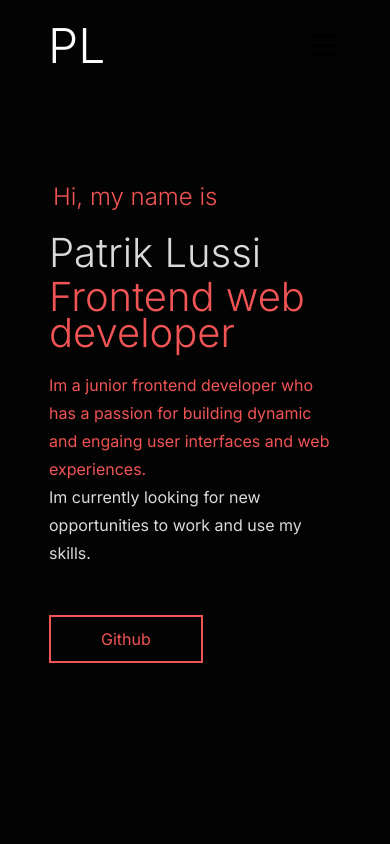
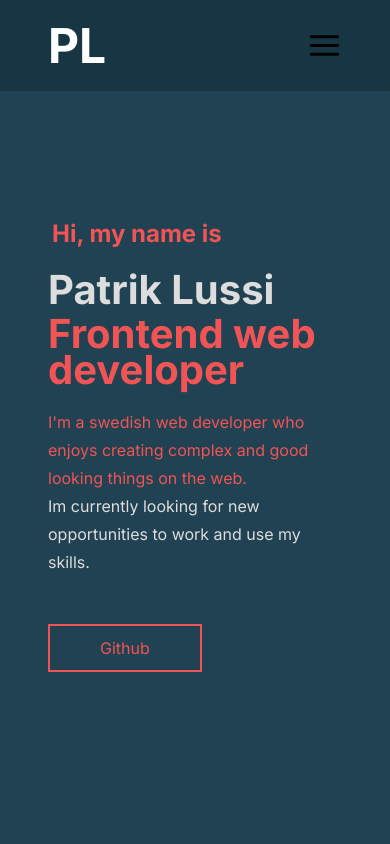
Before and after one commit to patriklussi/Portfolio, a React (Vite) app: page / in a window 390 px wide. Shown: the top 844 px of the page. Built offline with nearby package versions, Linux system fonts and the light colour scheme.

Commit message:
fixes and reworks

```diff
--- a/src/App.tsx
+++ b/src/App.tsx
@@ -15,7 +15,7 @@ function App() {
     aboutRef.current?.scrollIntoView({ behavior: "smooth", block: "start" });
   };
 
-  console.log(hover);
+
 
   return (
     <div className="App animate__animated animate__fadeIn  animate__delay-1s ">
@@ -25,19 +25,20 @@ function App() {
       <div className="test-art2"></div> */}
       <main className="hero">
         <section className="section landing ">
-          <div className="landing-content-container">
+          <div className="inner-container">
+            <div className="content">
               <h2 className="small-text">Hi, my name is</h2>
               <h1 className="light">Patrik Lussi</h1>
               <h1>Frontend web developer</h1>
 
               <div className="landing-text-box">
                 <p>
-                Im a junior frontend developer who has a passion for building
-                dynamic and engaing user interfaces and web experiences. <br />
+                  I'm a swedish web developer who enjoys creating complex and good looking things on the web.
+                  <br />
                   <span className="light">
                     {" "}
-                  Im currently looking for new opportunities to work and use my
-                  skills.{" "}
+                    Im currently looking for new opportunities to work and use
+                    my skills.{" "}
                   </span>
                 </p>
               </div>
@@ -51,21 +52,23 @@ function App() {
                 </a>
               </div>
               </div>
+          </div>
         </section>
 
         <section ref={aboutRef} className="section about-me">
+          <div className="inner-container">
             <div className="content-container">
               <div className="para-container">
                 <h2 className="category-h2">About me</h2>
                 <p>
-                As a junior frontend developer, I thrive on building dynamic and
-                engaging user interfaces using React, HTML, CSS, Svelte, and
-                other cutting-edge tools. I'm passionate about creating seamless
-                digital experiences that keep users coming back for more. With a
-                commitment to staying up-to-date with the latest industry trends
-                and best practices, I'm always looking for opportunities to grow
-                my skills and contribute to innovative projects. Let's connect
-                and build something great together!
+                  As a junior frontend developer, I thrive on building dynamic
+                  and engaging user interfaces using React, HTML, CSS, Svelte,
+                  and other cutting-edge tools. I'm passionate about creating
+                  seamless digital experiences that keep users coming back for
+                  more. With a commitment to staying up-to-date with the latest
+                  industry trends and best practices, I'm always looking for
+                  opportunities to grow my skills and contribute to innovative
+                  projects. Let's connect and build something great together!
                 </p>
                 <p>
                   My interest in web development started in highschool here in
@@ -78,20 +81,22 @@ function App() {
                 <article className="fake-image"></article>
               </div>
             </div>
+          </div>
         </section>
         <section className="section skills">
+          <div className="inner-container">
             <div className="skills-content-container">
               <h2 className="category-h2">Skills</h2>
               <p>
                 My skills and passion reside mostly on the frontend as i enjoy
                 creating good looking applications people can interact with. The
-              primary technologies i work with are HTML, CSS, JavaScript , React
-              and Vue.{" "}
+                primary technologies i work with are HTML, CSS, JavaScript ,
+                React and Vue.{" "}
               </p>
               <p>
                 I love exploring new frameworks and libraries in the JavaScript
-              ecosystem such as Qwik, Svelte and Astro. My backend experience is
-              limited to Node.Js and a little bit of .NET & C#
+                ecosystem such as Qwik, Svelte and Astro. My backend experience
+                is limited to Node.Js and a little bit of .NET & C#
               </p>
 
               <div className="icon-display-container">
@@ -109,18 +114,23 @@ function App() {
                 <p className="skill-container-title">Backend & other tools</p>
               </div>
             </div>
+          </div>
         </section>
         <section className="section experience">
-          <h2 className="category-h2">Previous work</h2>
+          <div className="inner-container">
+            <h2 className="category-h2">Work experience</h2>
+            <p>These are some of the places i have worked recently </p>
+          </div>
         </section>
         <section className="section projects">
+          <div className="inner-container">
             <h2 className="category-h2">My projects</h2>
 
             <div className="featured-projects"></div>
 
             <div className="project-content-container">
               <div className="grid-container-p">
-              {projects?.map(item => (
+                {projects?.map((item) => (
                   <>
                     <article className="project-card">
                       <header>
@@ -129,24 +139,23 @@ function App() {
                             {item.tags.map((tags) => (
                               <li>{tags}</li>
                             ))}
-
                           </ul>
                         </div>
                         <h3>{item.name}</h3>
                         <div className="desc-container">
-                    <p className="small-desc">
-                    {item.desc}
-                    </p>
+                          <p className="small-desc">{item.desc}</p>
                         </div>
                       </header>
 
                       <footer>
-
-                  <a className="project-card-a" href={item.url}>View project</a>
+                        <a className="project-card-a" href={item.url}>
+                          View project
+                        </a>
                       </footer>
                     </article>
                   </>
                 ))}
+              </div>
             </div>
           </div>
         </section>
--- a/src/components/Header.tsx
+++ b/src/components/Header.tsx
@@ -1,7 +1,10 @@
 import { Menu } from "react-feather";
+import useHeaderScroll from "../hooks/useHeaderScroll";
 const Header = ({scrollToAbout} : {scrollToAbout: ()=> void}) => {
+	const scrollDirection = useHeaderScroll();
+	console.log(scrollDirection);
 	return (
-		<header className='portfolio-header'>
+		<header className={`portfolio-header ${scrollDirection === "down" ? "hide" : ""}`}>
             <div>
               <a href="https://www.linkedin.com/in/patriklussi/">  <h2 className="header-title">
                     PL
--- /dev/null
+++ b/src/hooks/useHeaderScroll.ts
@@ -0,0 +1,28 @@
+import { useEffect, useState } from "react";
+
+const useHeaderScroll = () => {
+const [scrollDirection,setScrollDirection] = useState<string>();
+
+useEffect(()=>{
+let lastScrollY = window.scrollY;
+
+const updateScrollDirection = () => {
+    const scrollY = window.scrollY;
+    const direction = scrollY > lastScrollY ? "down" : "up";
+    if(direction !== scrollDirection && (scrollY - lastScrollY > 5 || scrollY - lastScrollY < -5)){
+        setScrollDirection(direction);
+    }
+    lastScrollY = scrollY > 0 ? scrollY : 0;
+}
+
+window.addEventListener("scroll",updateScrollDirection);
+
+
+return () => {
+window.removeEventListener("scroll", updateScrollDirection);
+}
+},[scrollDirection]);
+return scrollDirection;
+}
+
+export default useHeaderScroll;
--- a/src/hooks/useOnScreen.ts
+++ /dev/null
@@ -1,6 +0,0 @@
-
-const useOnScreen = () => {
-
-}
-
-export default useOnScreen
--- a/src/index.css
+++ b/src/index.css
@@ -24,13 +24,13 @@
 }
 
 body {
-    background-color: var(--dark);
+
     font-family: "Inter", sans-serif;
 }
 
 :where(h1, h2, h3, h4, h5) {
     font-family: "Inter", sans-serif;
-    font-weight: 300;
+    font-weight: bold;
 }
 
 p {
@@ -82,14 +82,23 @@ a {
 
 /* Header */
 .portfolio-header {
-    width: 100vw;
+    background: var(--cardBgDark);
+    width: 100%;
     display: flex;
     padding: var(--md) var(--xxl);
     justify-content: space-between;
-    position: fixed;
+    position: sticky;
     z-index: 11;
     top: 0px;
     align-items: center;
+    height: 91px;
+    transition-property: all;
+    transition-timing-function: cubic-bezier(0.4, 0, 0.2, 1);
+    transition-duration: 500ms;
+}
+
+.hide {
+    top: -91px;
 }
 
 .menu {
@@ -141,6 +150,7 @@ a {
 }
 
 .bordered {
+    padding: 8px var(--md);
     border: 2px solid var(--border);
 }
 
@@ -152,31 +162,29 @@ a {
 
 .hero {
     color: var(--border);
-    padding: var(--md);
     min-height: 100vh;
-    max-width: 1600px;
     position: relative;
-    padding: 0px 150px;
-    margin: 0px auto;
+
 }
 
 .section {
     padding: var(--sm);
-    max-width: 1100px;
     min-height: 100vh;
+    background-color: var(--cardBg);
+    padding: var(--xxl);
     margin: 0 auto;
 }
 
-.landing {
-    display: flex;
-    align-items: flex-start;
-    justify-content: center;
-    flex-direction: column;
+.landing .content {
+    margin-top: 5rem;
 }
 
-.landing-content-container {
-    padding: 0px var(--md);
+.inner-container {
+    max-width: 1200px;
+    margin: 0 auto;
 }
+
+
 
 .landing h1 {
     font-size: clamp(40px, 8vw, 80px);
@@ -207,7 +215,7 @@ a {
 }
 
 .light {
-    color: var(--neutraL);
+    color: rgb(221, 221, 221);
 }
 
 .small-text {
@@ -257,13 +265,9 @@ a {
 }
 
 /* About section */
-.about-me {
-    display: flex;
-    align-items: center;
-    justify-content: flex-start;
-}
 
 .content-container {
+    margin-top: 5rem;
     display: flex;
     align-items: center;
     width: 100%;
@@ -338,6 +342,7 @@ a {
 
 .para-container p {
     font-size: clamp(12px, 4vw, 16px);
+    color: var(--neutraL);
 }
 
 /* SKills section */
@@ -430,7 +435,7 @@ a {
 .grid-container-p {
     margin: 0 auto;
     display: grid;
-    grid-template-columns: repeat(3, 1fr);
+    grid-template-columns: repeat(2, 1fr);
     gap: var(--md);
 }
 
@@ -439,85 +444,27 @@ a {
 }
 
 .project-card {
-    background-color: var(--cardBg);
+    border: 3px solid var(--border);
+    border-radius: 5px;
     padding: var(--md);
-    color: var(--neutraL);
-    transition: all 0.25s cubic-bezier(0.645, 0.045, 0.355, 1);
-    display: flex;
-    flex-direction: column;
-    justify-content: space-between;
-    min-height: 200px;
-    max-height: 450px;
-    border: 2px solid transparent;
-    gap: var(--lg);
+    display: grid;
+    gap: var(--sm);
 
 }
 
-.project-card header h3 {
-    font-size: var(--lg);
-}
-
-.project-card-a {
-    color: var(--neutraL);
-    cursor: pointer;
-    border: 2px solid var(--neutraL);
-    padding: 8px;
-    font-size: 14px;
-    transition: all 0.25s cubic-bezier(0.645, 0.045, 0.355, 1);
-    display: inline-block;
-}
-
-.project-card-a:hover {
-    background-color: var(--neutraL);
-    color: var(--dark);
-}
-
-.project-card h3 {
-    font-weight: 600;
-}
-
-.project-card:hover {
-    box-shadow: 0px 0px 5px var(--cardBg);
-
-}
-
-.desc-container {
-    margin: var(--sm) 0px;
-}
-
-.small-desc {
-    line-height: 150%;
-}
-
-.tag-container {
-    margin-bottom: var(--lg);
-}
-
-.tag-list {
-    display: flex;
-    gap: var(--md);
-
-
-}
-
-.tag-list li {
+.project-card ul {
     list-style: none;
-    font-size: 14px;
-    color: var(--neutraL);
-    background: var(--cardBgDark);
-    padding: 8px;
-
-
 }
 
 /* Footer */
 .footy {
-    max-width: 1000px;
+    background: var(--border);
     margin: 0 auto;
     padding: var(--lg);
     display: flex;
     justify-content: center;
     gap: var(--sm);
+
 }
 
 /* Progress bar */
@@ -561,9 +508,7 @@ a {
 
 /* Media querys */
 @media screen and (max-width: 1024px) {
-    .hero {
-        padding: 0px 100px;
-    }
+
 
     .content-container {
         flex-direction: column;
@@ -605,9 +550,7 @@ a {
         width: 100%;
     }
 
-    .hero {
-        padding: 0px 50px;
-    }
+
 
     .header-nav {
         display: none;
@@ -619,9 +562,7 @@ a {
 }
 
 @media screen and (max-width: 425px) {
-    .hero {
-        padding: 0px 25px;
-    }
+
 
     .icon-grid-container {
         display: grid;
```
Lines whose indentation alone changed are shown as unchanged.
